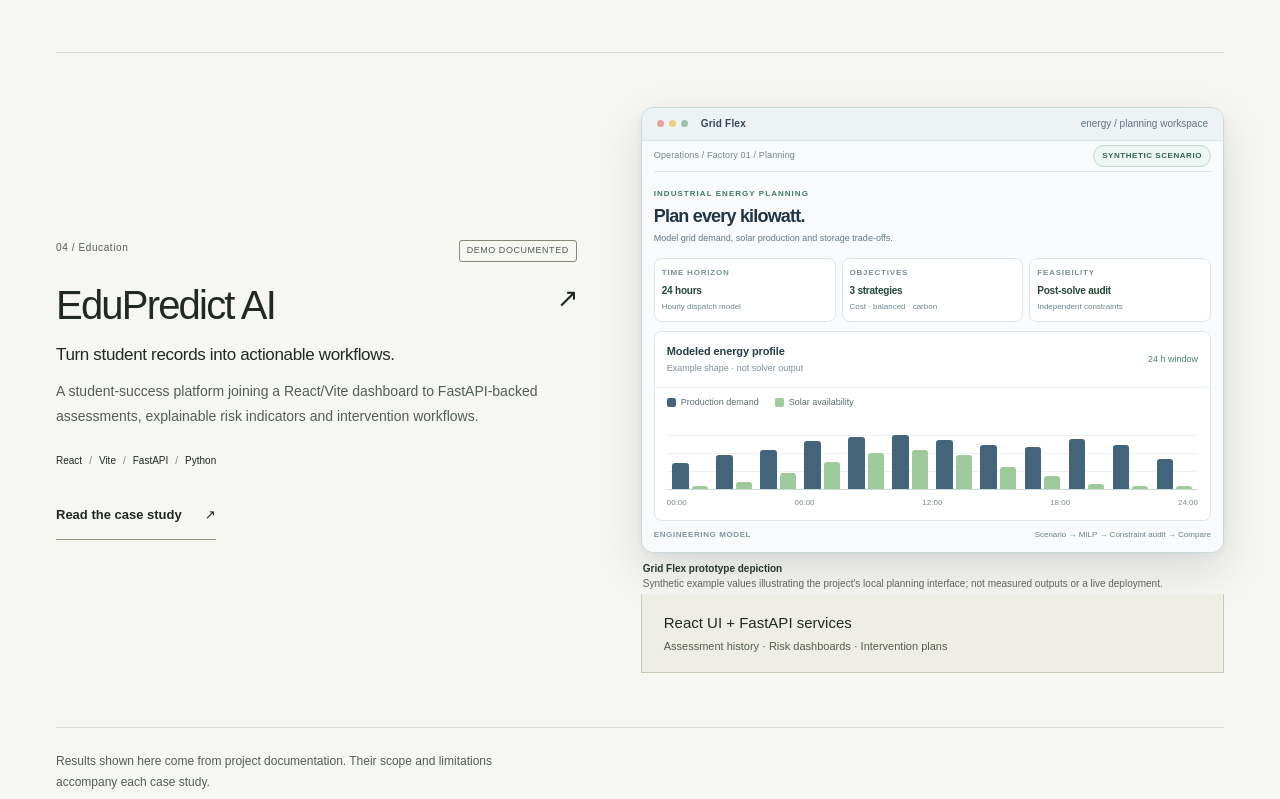
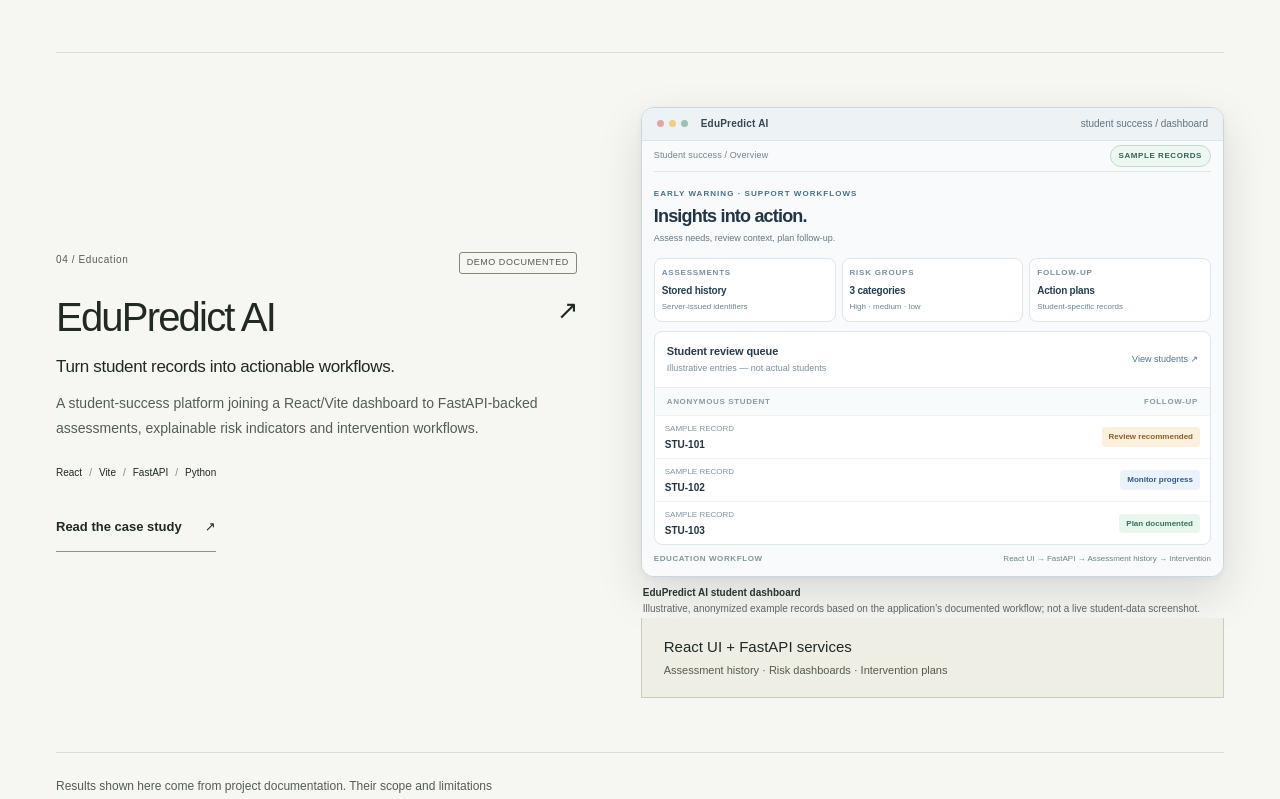
Before and after one commit to YT-PRO12/engineering-portfolio, a React (Vite) app: page / in a window 1280 px wide. Shown: the part 3129-3928 px from the top of the page. Built offline with nearby package versions, Linux system fonts and the light colour scheme.

Commit message:
feat: add polished EduPredict student-success dashboard showcase

```diff
--- a/src/DashboardPreview.tsx
+++ b/src/DashboardPreview.tsx
@@ -1,7 +1,7 @@
 import React from "react";
 import "./DashboardPreview.css";
 
-type DashboardKind = "evalforge" | "grid-flex";
+type DashboardKind = "evalforge" | "grid-flex" | "edupredict";
 
 type Props = {
   kind: DashboardKind;
@@ -135,17 +135,79 @@ function GridFlexInterface() {
   );
 }
 
+
+const studentExamples = [
+  { code:"STU-101", status:"Review recommended",tone:"amber" },
+  { code:"STU-102", status:"Monitor progress",tone:"blue" },
+  { code:"STU-103", status:"Plan documented",tone:"green" },
+];
+
+function EduPredictInterface() {
+  return (
+    <div className="showcase-app showcase-edupredict">
+      <aside className="showcase-sidebar">
+        <div className="showcase-app-brand"><b>ED</b><span>EduPredict<small>Student success</small></span></div>
+        <span className="showcase-side-label">WORKSPACE</span>
+        <span className="showcase-side-link chosen"><i>▦</i> Overview</span>
+        <span className="showcase-side-link"><i>▤</i> Assess student</span>
+        <span className="showcase-side-link"><i>◫</i> Students</span>
+        <span className="showcase-side-link"><i>◈</i> Interventions</span>
+        <div className="showcase-side-bottom">Synthetic examples <span>·</span> UI depiction</div>
+      </aside>
+      <div className="showcase-workspace">
+        <div className="showcase-workspace-top">
+          <span>Student success / Overview</span>
+          <span className="showcase-demo-mark">SAMPLE RECORDS</span>
+        </div>
+        <div className="showcase-dashboard-title">
+          <div><span className="showcase-kicker">EARLY WARNING · SUPPORT WORKFLOWS</span><h3>Insights into action.</h3><p>Assess needs, review context, plan follow-up.</p></div>
+          <span className="showcase-outline-label">Illustrative interface</span>
+        </div>
+        <div className="showcase-stat-grid">
+          <div><span>ASSESSMENTS</span><strong>Stored history</strong><small>Server-issued identifiers</small></div>
+          <div><span>RISK GROUPS</span><strong>3 categories</strong><small>High · medium · low</small></div>
+          <div><span>FOLLOW-UP</span><strong>Action plans</strong><small>Student-specific records</small></div>
+        </div>
+        <div className="showcase-data-grid">
+          <section className="showcase-panel showcase-queue">
+            <div className="showcase-panel-heading"><div><b>Student review queue</b><span>Illustrative entries — not actual students</span></div><span>View students ↗</span></div>
+            <div className="showcase-table-head"><span>ANONYMOUS STUDENT</span><span>FOLLOW-UP</span></div>
+            {studentExamples.map(row=>(
+              <div className="showcase-queue-row" key={row.code}>
+                <div><small>SAMPLE RECORD</small><strong>{row.code}</strong></div>
+                <span className={"showcase-status is-"+row.tone}>{row.status}</span>
+              </div>
+            ))}
+          </section>
+          <section className="showcase-panel showcase-review">
+            <div className="showcase-panel-heading"><div><b>Support plan</b><span>Human-reviewed intervention</span></div><span>WORKFLOW</span></div>
+            <div className="showcase-rubric-label">FOLLOW-UP STEPS</div>
+            <div className="showcase-edu-steps">
+              <div><span>01</span><b>Assess student</b><small>Record academic context</small></div>
+              <div><span>02</span><b>Review risk</b><small>Interpret explanation and history</small></div>
+              <div><span>03</span><b>Plan intervention</b><small>Track the next student support step</small></div>
+            </div>
+          </section>
+        </div>
+        <div className="showcase-product-footer">EDUCATION WORKFLOW <span>React UI → FastAPI → Assessment history → Intervention</span></div>
+      </div>
+    </div>
+  );
+}
+
 export default function DashboardPreview({kind,compact=false}:Props) {
   const evalforge=kind==="evalforge";
+  const grid=kind==="grid-flex";
+  const title=evalforge?"EvalForge":grid?"Grid Flex":"EduPredict AI";
   return (
-    <figure className={"portfolio-showcase " + (compact ? "showcase-compact " : "") + (evalforge ? "showcase-theme-eval" : "showcase-theme-grid")}>
+    <figure className={"portfolio-showcase " + (compact?"showcase-compact ":"") + (evalforge?"showcase-theme-eval":grid?"showcase-theme-grid":"showcase-theme-edu")}>
       <div className="showcase-frame">
-        <BrowserChrome name={evalforge ? "EvalForge" : "Grid Flex"} location={evalforge ? "assessment / instructor view" : "energy / planning workspace"}/>
-        {evalforge ? <EvalForgeInterface/> : <GridFlexInterface/>}
+        <BrowserChrome name={title} location={evalforge?"assessment / instructor":grid?"energy / planning":"student success / dashboard"}/>
+        {evalforge?<EvalForgeInterface/>:grid?<GridFlexInterface/>:<EduPredictInterface/>}
       </div>
       <figcaption>
-        <strong>{evalforge ? "EvalForge interface concept" : "Grid Flex prototype depiction"}</strong>
-        <span>{evalforge ? "Illustrative sample workflow derived from documented application features; not a captured live dashboard." : "Synthetic example values illustrating the project's local planning interface; not measured outputs or a live deployment."}</span>
+        <strong>{evalforge?"EvalForge interface concept":grid?"Grid Flex prototype depiction":"EduPredict AI student dashboard"}</strong>
+        <span>{evalforge?"Illustrative assessment workflow, not a live screenshot.":grid?"Illustrative synthetic planning data, not measured solver output.":"Illustrative, anonymized example records based on the application's documented workflow; not a live student-data screenshot."}</span>
       </figcaption>
     </figure>
   );
```
